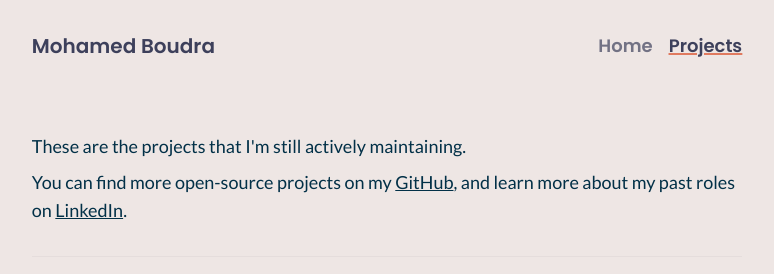
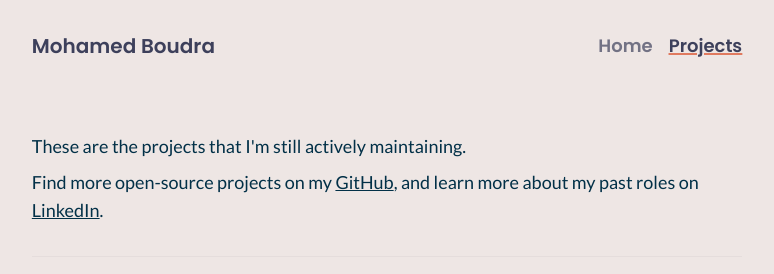
Before and after one commit to boudra/moboudra.com, a Next.js app: page /projects in a window 1280 px wide. Shown: the top 274 px of the page, without its empty margins (253-1027 px from the left). Built offline with nearby package versions, Linux system fonts and the light colour scheme.

Commit message:
projects

```diff
--- a/src/pages/projects.js
+++ b/src/pages/projects.js
@@ -76,7 +76,7 @@ export default function Projects(_props) {
             These are the projects that I&apos;m still actively maintaining.
           </p>
           <p>
-            You can find more open-source projects on my{" "}
+            Find more open-source projects on my{" "}
             <a className="underline" href="https://github.com/boudra">
               GitHub
             </a>
```
